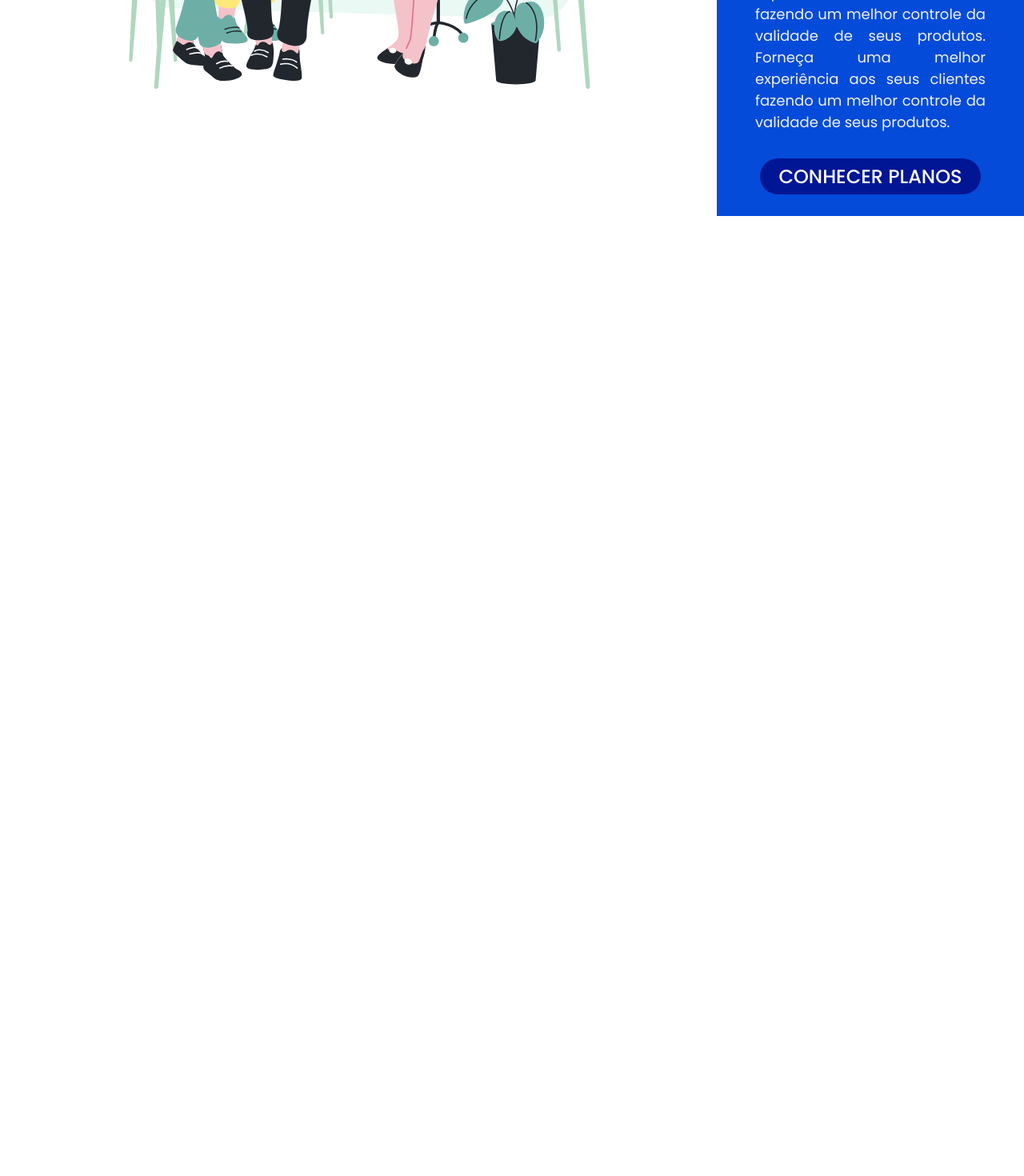
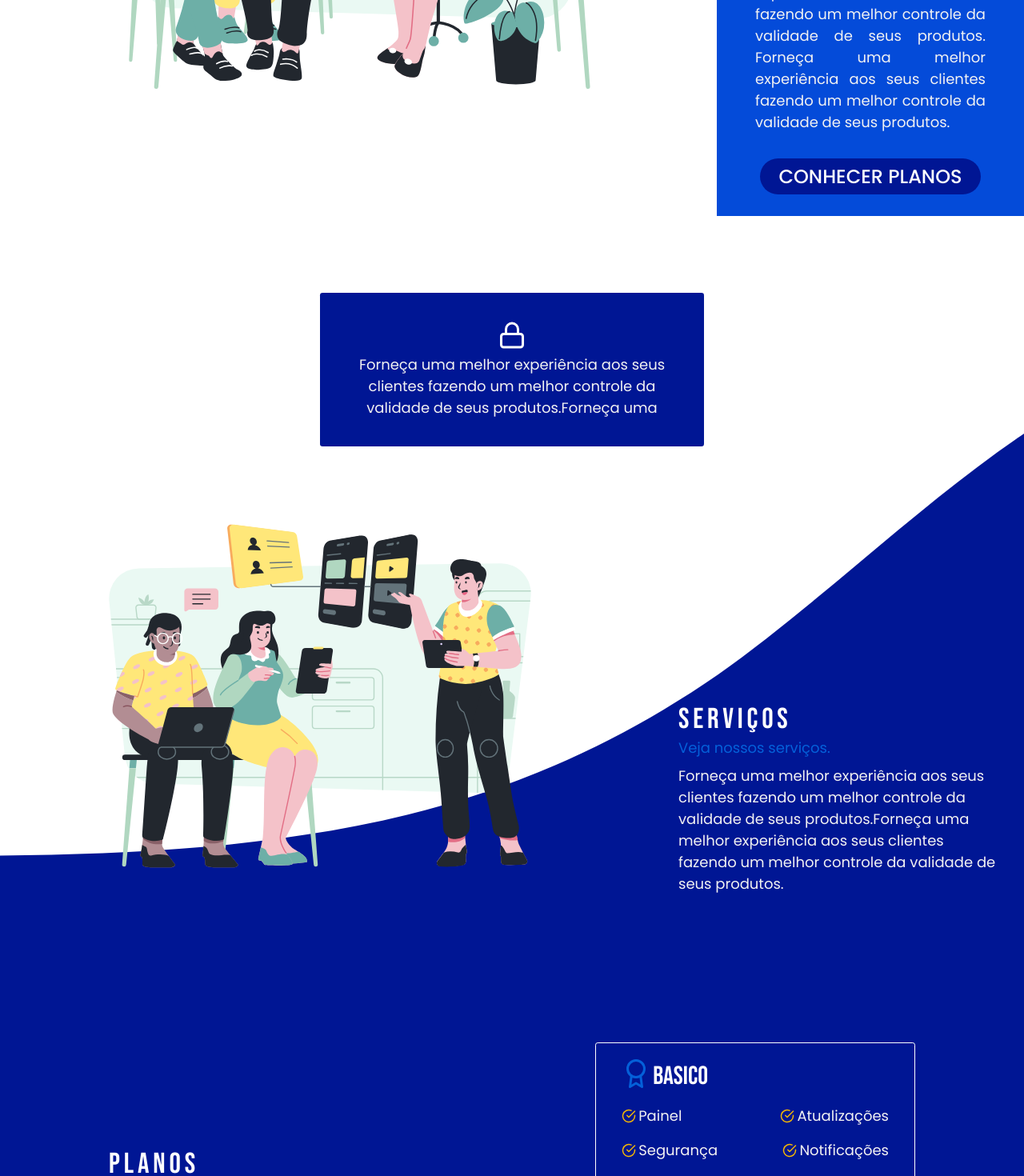
Before and after one commit to FabianoPereiraOne/projeto_gvp, a Next.js app: page / in a window 1280 px wide. Shown: the part 1330-2800 px from the top of the page at 80% size. Before the commit the page ends 1600 px from the top, so only its background shows below. Built offline with nearby package versions, Linux system fonts and the light colour scheme.

Commit message:
Styles ( Anchor ) : Adjust

```diff
--- a/components/home.ts
+++ b/components/home.ts
@@ -1,4 +1,6 @@
 import styled from 'styled-components'
+import wave from '../public/assets/wave.svg'
+import groupChat from '../public/assets/vetor_services.svg'
 
 export const Container = styled.div`
   width: 100%;
@@ -30,13 +32,16 @@ export const ContainerLogo = styled.div`
     color: var(--blue-dark);
   }
 `
-export const Strong = styled.strong`
+export const Strong = styled.strong<{
+  size?: number | string
+  cor?: string
+}>`
   text-transform: uppercase;
   font-family: var(--font-primary), sans-serif;
-  font-size: var(--size-l);
+  font-size: ${props => (props.size ? `${props.size}rem` : 'var(--size-l)')};
   margin-top: 0.4rem;
   font-weight: normal;
-  color: var(--white);
+  color: ${props => (props.cor ? props.cor : 'var(--white)')};
 `
 export const Navbar = styled.nav`
   width: auto;
@@ -47,46 +52,34 @@ export const Navbar = styled.nav`
   gap: 1rem;
 `
 
-export const Anchor = styled.a`
-  color: var(--white);
-  font-size: var(--size-md);
-  position: relative;
-  &:hover::after {
-    visibility: visible;
-    -webkit-transform: scaleX(1);
-    transform: scaleX(1);
-  }
-
-  &:after {
-    content: '';
-    width: 100%;
-    height: 0.1rem;
-    background-color: var(--orange-normal);
-    position: absolute;
-    bottom: 0;
-    left: 0;
-    visibility: hidden;
-    -webkit-transform: scaleX(0);
-    transform: scaleX(0);
-    -webkit-transition: all 0.3s ease-in-out 0s;
-    transition: all 0.3s ease-in-out 0s;
-    border-radius: 0.2rem;
-  }
-`
-
-export const AnchorBlue = styled.a<{
+export const Anchor = styled.a<{
   marginTop?: number
   marginBottom?: number
   marginLeft?: number
   marginRight?: number
   width?: number
   height?: number
+  padding?: string
+  size?: string
+  color?: string
+  background?: string
+  border?: string
+  colorHover?: string
+  backgroundHover?: string
+  animationScaleX?: boolean
+  borderBottom?: string
+  borderLeft?: string
+  borderRight?: string
+  borderTop?: string
+  borderRadius?: number
+  animationBackground?: boolean
+  borderReverse?: boolean
+  borderHover?: string
 }>`
   width: ${props => (props.width ? `${props.width}rem` : 'auto')};
   height: ${props => (props.height ? `${props.height}rem` : 'auto')};
-  background-color: var(--blue-dark);
-  border-radius: 2rem;
-  padding: 0.3rem 1.5rem;
+  background: ${props => (props.background ? props.background : 'none')};
+  padding: ${props => (props.padding ? props.padding : '0.3rem 1.5rem')};
   margin-top: ${props => (props.marginTop ? `${props.marginTop}rem` : 0)};
   margin-bottom: ${props =>
     props.marginBottom ? `${props.marginBottom}rem` : 0};
@@ -95,14 +88,59 @@ export const AnchorBlue = styled.a<{
   text-transform: uppercase;
   font-weight: 500;
   color: var(--white);
-  font-size: var(--size-md);
+  font-size: ${props => (props.size ? props.size : 'var(--size-md)')};
   transition: 0.3s;
   text-align: center;
   vertical-align: middle;
+  position: relative;
+  ${props => props.borderBottom && `border-bottom: ${props.borderBottom};`}
+  ${props => props.borderLeft && `border-left: ${props.borderLeft};`}
+  ${props => props.borderRight && `border-right: ${props.borderRight};`}
+  ${props => props.borderTop && `border-top: ${props.borderTop};`}
+  ${props => props.border && `  border: 1px solid ${props.border};`}
+  ${props => props.borderRadius && `border-radius: ${props.borderRadius}rem;`}
 
-  &:hover {
-    background-color: var(--orange-normal);
-  }
+  ${props =>
+    props.animationScaleX &&
+    `&:hover::after {
+      visibility: visible;
+      -webkit-transform: scaleX(1);
+      transform: scaleX(1);
+    }
+
+    &:after {
+      content: '';
+      width: 100%;
+      height: 0.1rem;
+      background-color: var(--orange-normal);
+      position: absolute;
+      bottom: 0;
+      left: 0;
+      visibility: hidden;
+      -webkit-transform: scaleX(0);
+      transform: scaleX(0);
+      -webkit-transition: all 0.3s ease-in-out 0s;
+      transition: all 0.3s ease-in-out 0s;
+      border-radius: 0.2rem;
+    }`}
+
+  ${props =>
+    props.animationBackground &&
+    `&:hover {
+      background-color: var(--orange-normal);
+      ${props => props.border && `border: 1px solid var(--orange-normal);`}
+      : ;
+    }`}
+
+
+    ${props =>
+    props.borderReverse &&
+    `
+    &:hover {
+      ${props => props.borderHover && `border: 1px solid black;`}
+      background: none;
+    }
+    `}
 `
 
 export const NavbarSecundary = styled.div`
@@ -149,6 +187,7 @@ export const P = styled.p<{
   width?: number
   height?: number
   color?: string
+  justify?: boolean
 }>`
   color: ${props => (props.color ? props.color : 'var(--gray)')};
   font-family: var(--font-secundary), sans-serif;
@@ -160,6 +199,7 @@ export const P = styled.p<{
     props.marginBottom ? `${props.marginBottom}rem` : 0};
   margin-left: ${props => (props.marginLeft ? `${props.marginLeft}rem` : 0)};
   margin-right: ${props => (props.marginRight ? `${props.marginRight}rem` : 0)};
+  text-align: ${props => (props.justify ? 'justify' : 'left')};
 `
 
 export const Circle = styled.a<{
@@ -181,6 +221,7 @@ export const Circle = styled.a<{
   position: fixed;
   bottom: 2rem;
   right: 2rem;
+  z-index: 50;
   font-size: ${props => (props.fontSize ? `${props.fontSize}rem` : '1.6rem')};
   transition: 0.3s;
   &:hover {
@@ -189,7 +230,10 @@ export const Circle = styled.a<{
 `
 
 //==> About
-export const Section = styled.section`
+export const About = styled.section<{
+  section?: string
+  background?: string
+}>`
   width: 100%;
   min-height: 100vh;
   background-color: var(--white);
@@ -201,9 +245,7 @@ export const Img = styled.img`
   max-width: 70%;
   max-height: 100vh;
 `
-export const BannerVertical = styled.article<{
-  background: string
-}>`
+export const BannerVertical = styled.article`
   width: 30%;
   height: 100vh;
   display: flex;
@@ -252,3 +294,125 @@ export const H5 = styled.h5`
   letter-spacing: 0.3rem;
   z-index: 2;
 `
+
+export const Services = styled.section`
+  margin-top: 5rem;
+  width: 100%;
+  min-height: 100vh;
+  background: url(${groupChat.src}), url(${wave.src});
+  background-position: left 110%, bottom;
+  background-size: 50rem auto, cover;
+  background-repeat: no-repeat;
+  display: flex;
+  align-items: center;
+  justify-content: space-between;
+  position: relative;
+`
+
+export const Carousel = styled.article`
+  width: 30rem;
+  height: 12rem;
+  background-color: var(--blue-dark);
+  position: absolute;
+  left: 50%;
+  top: 1rem;
+  transform: translate(-50%, 0);
+  border-radius: 0.2rem;
+`
+export const Slider = styled.div`
+  width: 100%;
+  height: 100%;
+  padding: 1rem;
+  display: flex;
+  flex-direction: column;
+  align-items: center;
+  justify-content: center;
+
+  & svg {
+    color: var(--white);
+    font-size: var(--size-l);
+  }
+
+  & p {
+    max-height: 4.5em;
+    text-align: center;
+    overflow: hidden;
+  }
+`
+export const ContentText = styled.div`
+  max-width: 50%;
+  height: auto;
+  position: absolute;
+  right: 0;
+  bottom: 0;
+  padding: 0 2rem 2rem 0;
+
+  & p:last-of-type {
+    margin-top: 0.5rem;
+  }
+`
+
+export const Plans = styled.section`
+  width: 100%;
+  min-height: 100vh;
+  display: flex;
+  align-items: center;
+  justify-content: center;
+  position: relative;
+  background-color: var(--blue-dark);
+  padding: 0 2rem;
+  display: flex;
+`
+export const ContainerTextPlans = styled.div`
+  width: 50%;
+  height: 100%;
+  display: flex;
+  flex-direction: column;
+  align-items: flex-start;
+  justify-content: center;
+`
+export const Card = styled.article`
+  width: 25rem;
+  height: 100%;
+  display: flex;
+  flex-direction: column;
+  align-items: center;
+  justify-content: center;
+  border: 1px solid var(--white);
+  border-radius: 0.2rem;
+  padding: 1rem 2rem;
+  gap: 1rem;
+`
+export const TitlePlans = styled.div`
+  width: 100%;
+  display: flex;
+  align-items: center;
+  gap: 0.2rem;
+
+  & svg {
+    font-size: var(--size-l);
+    color: var(--blue-light);
+  }
+`
+export const ContentBenefits = styled.div`
+  width: 100%;
+  display: flex;
+  justify-content: space-between;
+  flex-wrap: wrap;
+  max-height: 6em;
+  gap: 1rem;
+
+  & p {
+    width: auto;
+    display: flex;
+    align-items: center;
+  }
+
+  & p svg {
+    margin-right: 0.2rem;
+    color: var(--orange-light);
+  }
+`
+export const Footer = styled.div``
+export const Button = styled.div``
+export const Span = styled.div``
--- a/pages/index.tsx
+++ b/pages/index.tsx
@@ -4,7 +4,6 @@ import * as Fa from 'react-icons/fa'
 import * as Fi from 'react-icons/fi'
 import Link from 'next/link'
 import bg from '../public/assets/vetor_home.svg'
-import bannerVertical from '../public/assets/vetor_message_about.svg'
 import groupTi from '../public/assets/vetor_about.svg'
 
 const Home = () => {
@@ -19,31 +18,49 @@ const Home = () => {
 
           <C.Navbar>
             <Link href="home">
-              <C.Anchor aria-label="Anchor para inicio">Inicio</C.Anchor>
+              <C.Anchor animationScaleX={true} aria-label="Anchor para inicio">
+                Inicio
+              </C.Anchor>
             </Link>
             <Link href="about">
-              <C.Anchor aria-label="Anchor para sobre">Sobre</C.Anchor>
+              <C.Anchor animationScaleX={true} aria-label="Anchor para sobre">
+                Sobre
+              </C.Anchor>
             </Link>
             <Link href="services">
-              <C.Anchor aria-label="Anchor para serviços">Serviços</C.Anchor>
+              <C.Anchor
+                animationScaleX={true}
+                aria-label="Anchor para serviços"
+              >
+                Serviços
+              </C.Anchor>
             </Link>
             <Link href="plans">
-              <C.Anchor aria-label="Anchor para planos">Planos</C.Anchor>
+              <C.Anchor animationScaleX={true} aria-label="Anchor para planos">
+                Planos
+              </C.Anchor>
             </Link>
           </C.Navbar>
           <C.NavbarSecundary>
             <Link href="/login">
-              <C.Anchor aria-label="Anchor para acessar painel">
+              <C.Anchor
+                animationScaleX={false}
+                borderBottom="1px solid var(--white)"
+                aria-label="Anchor para acessar painel"
+              >
                 Acessar
               </C.Anchor>
             </Link>
             <Link href="/register">
-              <C.AnchorBlue
+              <C.Anchor
+                animationBackground={true}
+                background="var(--blue-dark)"
+                borderRadius={2}
                 marginLeft={1}
                 aria-label="Anchor para se registrar"
               >
                 Registrar
-              </C.AnchorBlue>
+              </C.Anchor>
             </Link>
           </C.NavbarSecundary>
         </C.Header>
@@ -55,14 +72,17 @@ const Home = () => {
             controle da validade de seus produtos.
           </C.P>
           <Link href="about">
-            <C.AnchorBlue
+            <C.Anchor
+              animationBackground={true}
+              background="var(--blue-dark)"
+              borderRadius={2}
               marginTop={5}
               height={3}
               width={20}
               aria-label="link para conhecer o sistema validay"
             >
               Quero conhecer
-            </C.AnchorBlue>
+            </C.Anchor>
           </Link>
           <Link href="home">
             <C.Circle>
@@ -71,12 +91,12 @@ const Home = () => {
           </Link>
         </C.Main>
       </C.Container>
-      <C.Section>
+      <C.About>
         <C.Img
           src={groupTi.src}
           alt="Imagem de jovens de tecnologia trabalhando."
         />
-        <C.BannerVertical background={bannerVertical.src}>
+        <C.BannerVertical>
           <C.H5>Sobre</C.H5>
           <C.P color="var(--blue-dark)">Conheça nosso sistema.</C.P>
           <C.P>
@@ -90,10 +110,105 @@ const Home = () => {
             fazendo um melhor controle da validade de seus produtos.
           </C.P>
           <Link href="plans">
-            <C.AnchorBlue>Conhecer planos</C.AnchorBlue>
+            <C.Anchor
+              animationBackground={true}
+              background="var(--blue-dark)"
+              borderRadius={2}
+            >
+              Conhecer planos
+            </C.Anchor>
           </Link>
         </C.BannerVertical>
-      </C.Section>
+      </C.About>
+      <C.Services>
+        <C.Carousel>
+          <C.Slider>
+            <Fi.FiLock />
+            <C.P marginTop={0.3}>
+              Forneça uma melhor experiência aos seus clientes fazendo um melhor
+              controle da validade de seus produtos.Forneça uma melhor
+              experiência aos seus clientes fazendo um melhor controle da
+              validade de seus
+            </C.P>
+          </C.Slider>
+        </C.Carousel>
+
+        <C.ContentText>
+          <C.H5>Serviços</C.H5>
+          <C.P color="var(--blue-light)">Veja nossos serviços.</C.P>
+          <C.P>
+            Forneça uma melhor experiência aos seus clientes fazendo um melhor
+            controle da validade de seus produtos.Forneça uma melhor experiência
+            aos seus clientes fazendo um melhor controle da validade de seus
+            produtos.
+          </C.P>
+        </C.ContentText>
+      </C.Services>
+      <C.Plans>
+        <C.ContainerTextPlans>
+          <C.H5>Planos</C.H5>
+          <C.P color="var(--blue-light)">Conheças nossos planos.</C.P>
+          <C.P>
+            Forneça uma melhor experiência aos seus clientes fazendo um melhor
+            controle da validade de seus produtos.Forneça uma melhor experiência
+            aos seus clientes fazendo um melhor controle da validade de seus
+            produtos.
+          </C.P>
+        </C.ContainerTextPlans>
+        <C.Card>
+          <C.TitlePlans>
+            <Fi.FiAward />
+            <C.Strong size={2}>Basico</C.Strong>
+          </C.TitlePlans>
+          <C.ContentBenefits>
+            <C.P>
+              <Fi.FiCheckCircle />
+              Painel
+            </C.P>
+            <C.P>
+              <Fi.FiCheckCircle />
+              Atualizações
+            </C.P>
+            <C.P>
+              <Fi.FiCheckCircle />
+              Segurança
+            </C.P>
+            <C.P>
+              <Fi.FiCheckCircle />
+              Notificações
+            </C.P>
+          </C.ContentBenefits>
+          <C.P justify={true}>
+            Forneça uma melhor experiência aos seus clientes fazendo um melhor
+            controle da validade de seus produtos.Forneça uma melhor experiência
+            aos seus clientes fazendo um melhor controle da validade de seus
+            produtos.
+          </C.P>
+          <C.Strong cor="var(--white)">R$ 20,99</C.Strong>
+
+          <Link href="buy">
+            <C.Anchor
+              background="var(--orange-normal)"
+              borderRadius={2}
+              borderReverse={true}
+              borderHover="var(--white)"
+              size="var(--size-sm)"
+              padding="0.5rem 2rem"
+            >
+              Assinar
+            </C.Anchor>
+          </Link>
+        </C.Card>
+      </C.Plans>
+      <C.Footer>
+        <C.Button>
+          <Fa.FaCommentAlt />
+        </C.Button>
+        <C.Span>Desenvolvido por Fabiano Pereira &copy;2021</C.Span>
+        <C.Button>
+          <Fi.FiHelpCircle />
+        </C.Button>
+      </C.Footer>
     </>
   )
 }
--- a/styles/globals.css
+++ b/styles/globals.css
@@ -14,6 +14,7 @@
   --blue-light: #0460d9;
   --orange-normal: #f28705;
   --orange-light: #f2b705;
+  --purple: #4408a1;
   --gray: #f2f2f2;
   --white: #ffffff;
   --black: #0d0d0d;
```
